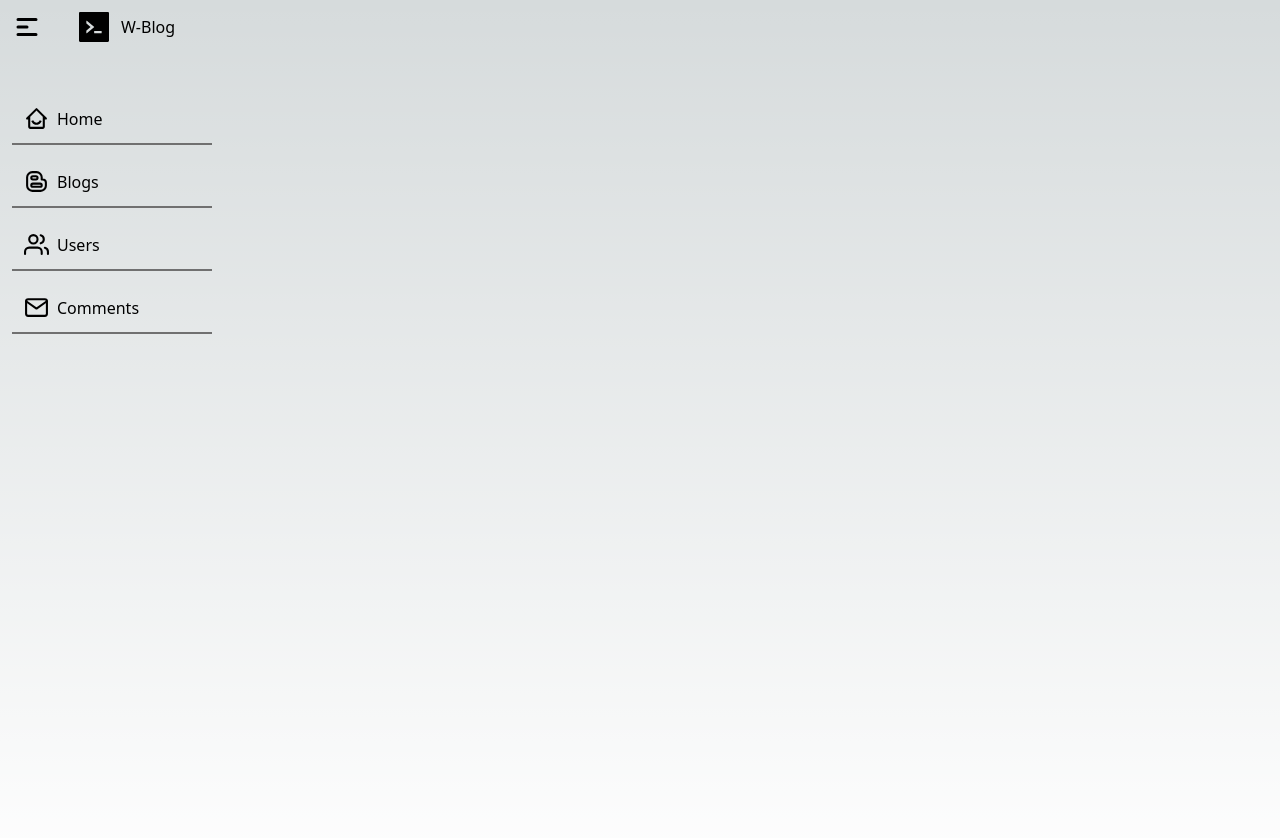
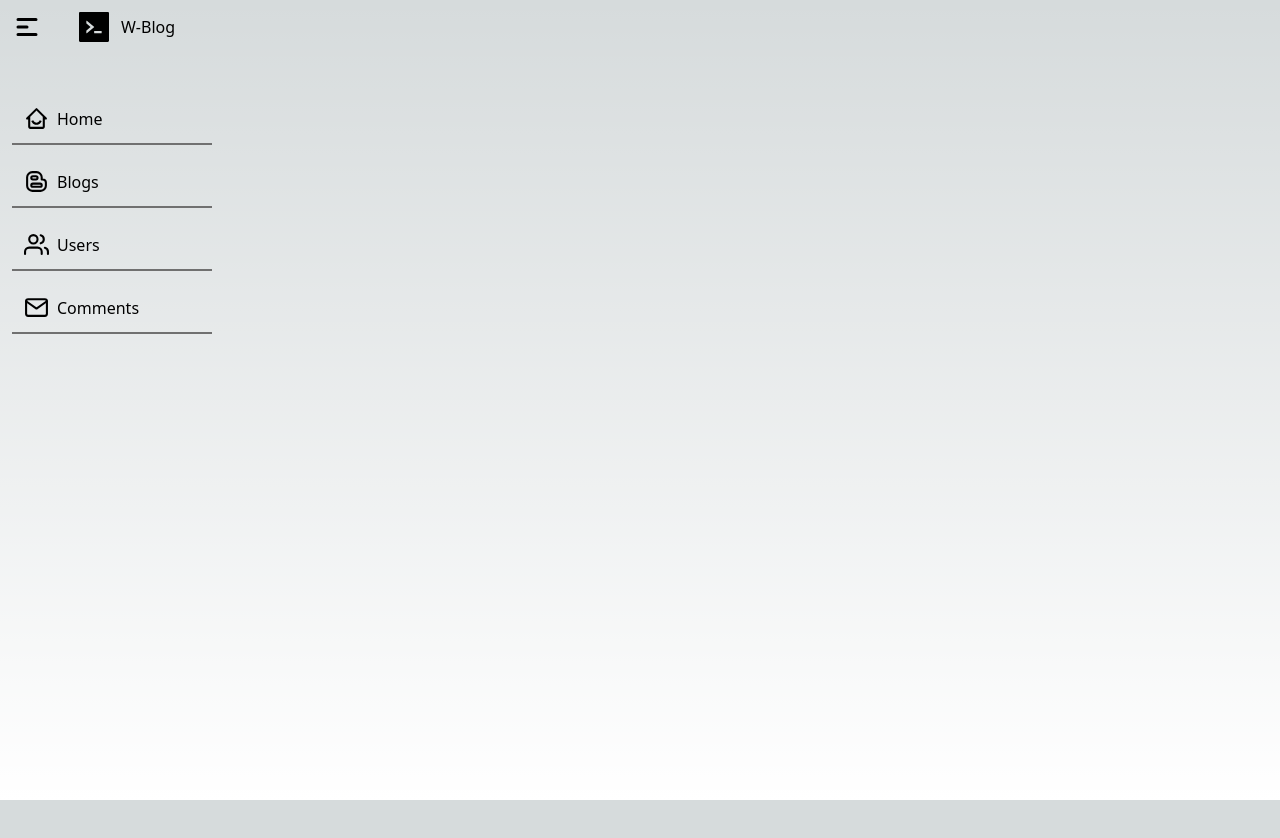
Before and after one commit to RAHEYO/W-Next-Blog, a Next.js app: page / in a window 1280 px wide. Shown: the top 838 px of the page. After the commit the page ends 800 px from the top, so only its background shows below. Built offline with nearby package versions, Linux system fonts and the light colour scheme.

Commit message:
Established general layout, fine-tuned navbar animiations and positions

```diff
--- /dev/null
+++ b/components/GeneralLayout.tsx
@@ -0,0 +1,23 @@
+import { NextPage } from 'next';
+import { ReactNode } from 'react';
+
+import Navbar from './Navbar';
+import Spacebar from './Spacebar';
+
+type GeneralLayoutProps = {
+    children: ReactNode
+}
+
+const GeneralLayout: NextPage<GeneralLayoutProps> = ({ children }) => {
+    return (
+    <div className="flex flex-row">
+        <Navbar />
+
+        {children}
+
+        {/* Build the createPost floating button */}
+    </div>
+    );
+}
+
+export default GeneralLayout;
--- a/components/Navbar.tsx
+++ b/components/Navbar.tsx
@@ -21,7 +21,7 @@ const NavBarItem: FC<NavBarItemProps> = (props) => {
     return (
         <Link key={props.href} href={props.href} className='flex flex-row items-center border-b-2 border-secondary-dark dark:border-secondary-light p-3 mt-3 hover:scale-95 transition'>
             <props.icon size={25} />
-            { props.navOpen && ( <> <div className='w-2' /> <span>{props.title}</span> </> ) }
+            { props.navOpen && ( <span className='ml-2'>{props.title}</span> ) }
         </Link>
     );
 }
@@ -52,12 +52,10 @@ const Navbar: FC = (): JSX.Element => {
     useEffect(() => {
         const currentNavStorage = localStorage.getItem(VISIBILITY);
 
-        // If not the first-render = localStorage contains the current navOpen information
-        if (currentNavStorage) {
+        // If it is the first-render
+        if (currentNavStorage == null) {
+            localStorage.setItem(VISIBILITY, "true");
             setNavOpen(JSON.parse(localStorage.getItem(VISIBILITY)!));
-        } else {
-            // is the first render, then set it true by default
-            localStorage.setItem(VISIBILITY, "true");
         }
 
         // Then update the UI ref accordingly
@@ -78,8 +76,8 @@ const Navbar: FC = (): JSX.Element => {
     }, [navOpen]);
 
     return (
-        <div className='p-3'>
-            <div className='flex flex-row w-[200px] items-center justify-between'>
+        <div className='h-screen sticky top-0 p-3'>
+            <div className='w-[200px] flex flex-row items-center justify-between'>
                 <button className='self-end' onClick={toggleNavbar}>
                     { navOpen? <HiMenuAlt1 size={30} /> : <HiMenuAlt2 size={30} />}
                 </button>
@@ -93,12 +91,12 @@ const Navbar: FC = (): JSX.Element => {
 
             <Spacebar className='h-10' />
 
-            <nav ref={navRef} className={`flex flex-col ${NAV_OPEN_WIDTH} h-screen`}>
+            <nav ref={navRef} className={`flex flex-col ${NAV_OPEN_WIDTH} transition-width overflow-hidden`}>
                 {
                 navItems.map((item) => {
                     return NavBarItem({...item, navOpen});
                 })
-            }
+                }
             </nav>
         </div>
     );
--- a/pages/index.tsx
+++ b/pages/index.tsx
@@ -1,16 +1,16 @@
 import Image from 'next/image'
 import { Inter } from 'next/font/google'
 
-import Navbar from '@/components/Navbar'
+import GeneralLayout from '@/components/GeneralLayout'
 
 const inter = Inter({ subsets: ['latin'] })
 
 export default function Root() {
   return (
-    <div>
+    <GeneralLayout>
       {/* <Home /> */}
-      <Navbar />
-    </div>
+
+    </GeneralLayout>
   )
 }
 
--- a/tailwind.config.js
+++ b/tailwind.config.js
@@ -26,6 +26,9 @@ module.exports = {
         },
         action: "#3B82F6",
       },
+      transitionProperty: {
+        width: "width"
+      }
     },
   },
   plugins: [],
```
Also changed, not shown: pages/blogs/index.tsx (+5 -5 lines).
